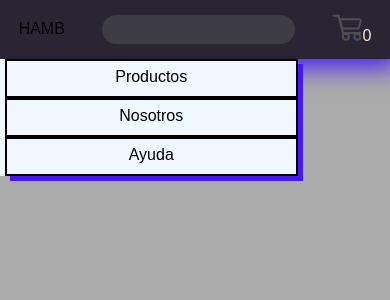
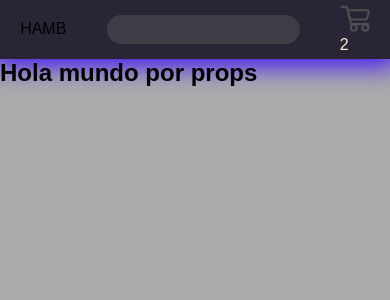
Before and after one commit to mayomatias/ecommerce, a React (Create React App) app: page / in a window 390 px wide. Shown: the top 300 px of the page. Built offline with nearby package versions, Linux system fonts and the light colour scheme.

Commit message:
NavBar drop down menu

```diff
--- a/src/components/CartWidget/CartWidget.js
+++ b/src/components/CartWidget/CartWidget.js
@@ -5,7 +5,7 @@ const CartWidget = () => {
   return(
     <div>
       <img src={cart} alt="cart-widget" />
-      0
+      <p>{"2"}</p>
     </div>
   )
 }
--- a/src/components/NavBar/NavBar.js
+++ b/src/components/NavBar/NavBar.js
@@ -3,26 +3,26 @@ import "../../css/style.css"
 import { useState } from 'react';
 
 import CartWidget from '../CartWidget/CartWidget';
-
+let dropDowMenu = "nav-drop-menu-invisible"
 
 
 
 const NavBar = () =>{
   const [navBarState, setNavBarSatate] = useState(0)
   const imprimir = () => {
-
     console.log("Hola desde una funcion")
     if(navBarState == 0) {
-      console.log("Nav en 0")
+      dropDowMenu = "nav-drop-menu-invisible"
       setNavBarSatate(1);
     } else {
+      dropDowMenu = "nav-drop-menu-visible"
       setNavBarSatate(0);
     }
   }
 
   return(
     <nav>
-      <ul className="drop-menu" id='nav-drop-menu'>
+      <ul className={dropDowMenu} id='nav-drop-menu'>
         <li className="nav-item"><a>Productos</a></li>
         <li className="nav-item"><a>Nosotros</a></li>
         <li className="nav-item"><a>Ayuda</a></li>
--- a/src/css/style.css
+++ b/src/css/style.css
@@ -17,7 +17,6 @@
     position: fixed;
     top: 0%;
     left: 0%;
-    display: flex;
     flex-direction: column;
     align-items: stretch; }
   #nav-drop-menu ul {
@@ -43,7 +42,11 @@
     padding: 0.5rem; }
   #search-box input:focus {
     border-radius: 50px;
-    box-shadow: 0px 0px 1.5rem 0.5rem #4717F6; } }
+    box-shadow: 0px 0px 1.5rem 0.5rem #4717F6; }
+  .nav-drop-menu-invisible {
+    display: none; }
+  .nav-drop-menu-visible {
+    display: flex; } }
 
 nav {
   display: flex;
--- a/src/scss/utilities/media-querys/_mobile.scss
+++ b/src/scss/utilities/media-querys/_mobile.scss
@@ -17,7 +17,6 @@
         position: fixed;
         top: 0%;
         left: 0%;
-        display: flex;
         flex-direction: column;
         align-items: stretch;
 
@@ -52,6 +51,11 @@
     #search-box input:focus{
         border-radius: 50px;
         box-shadow: 0px 0px 1.5rem 0.5rem #4717F6;
-
+    }
+    .nav-drop-menu-invisible{
+        display: none;
+    }
+    .nav-drop-menu-visible{
+        display: flex;
     }
 }
```
